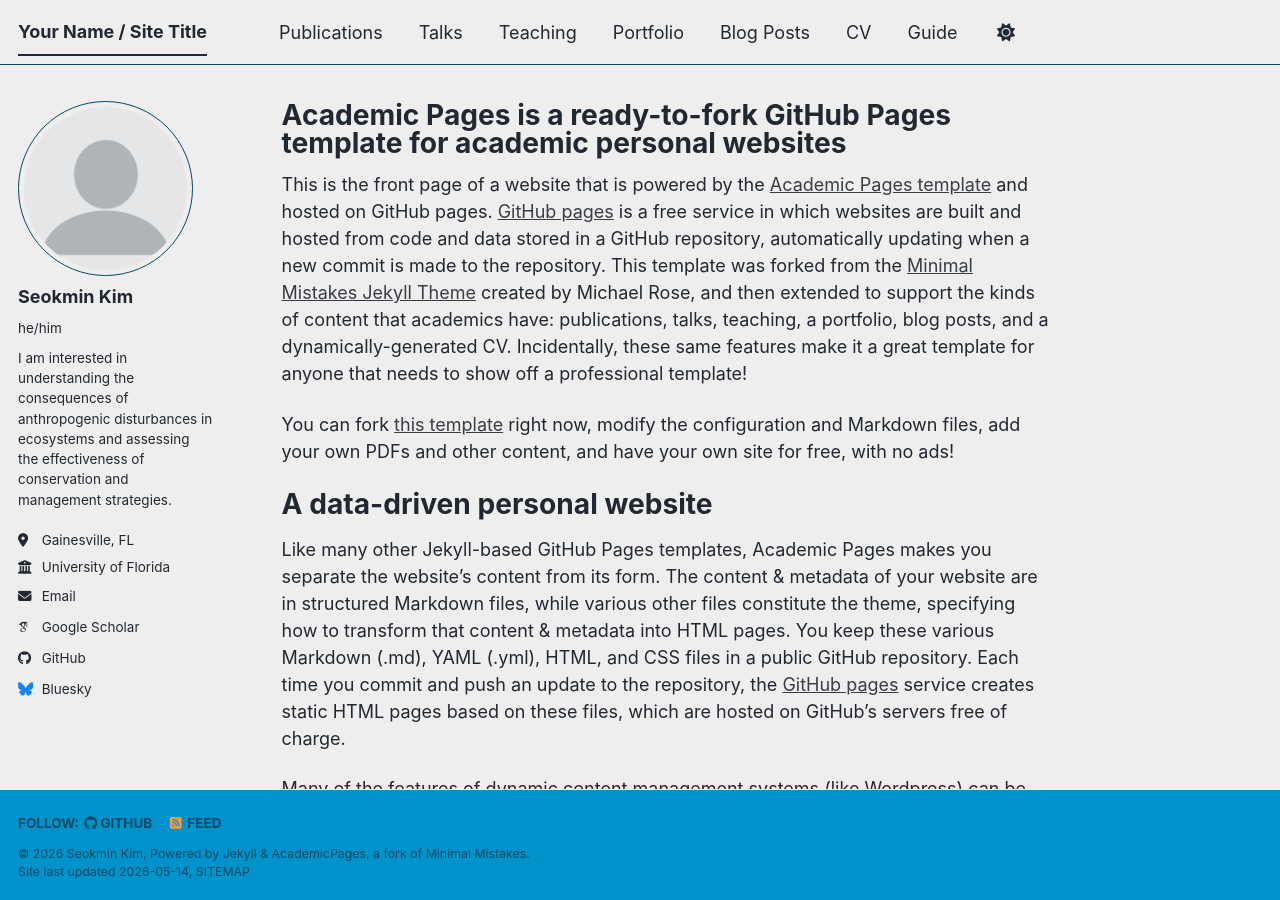
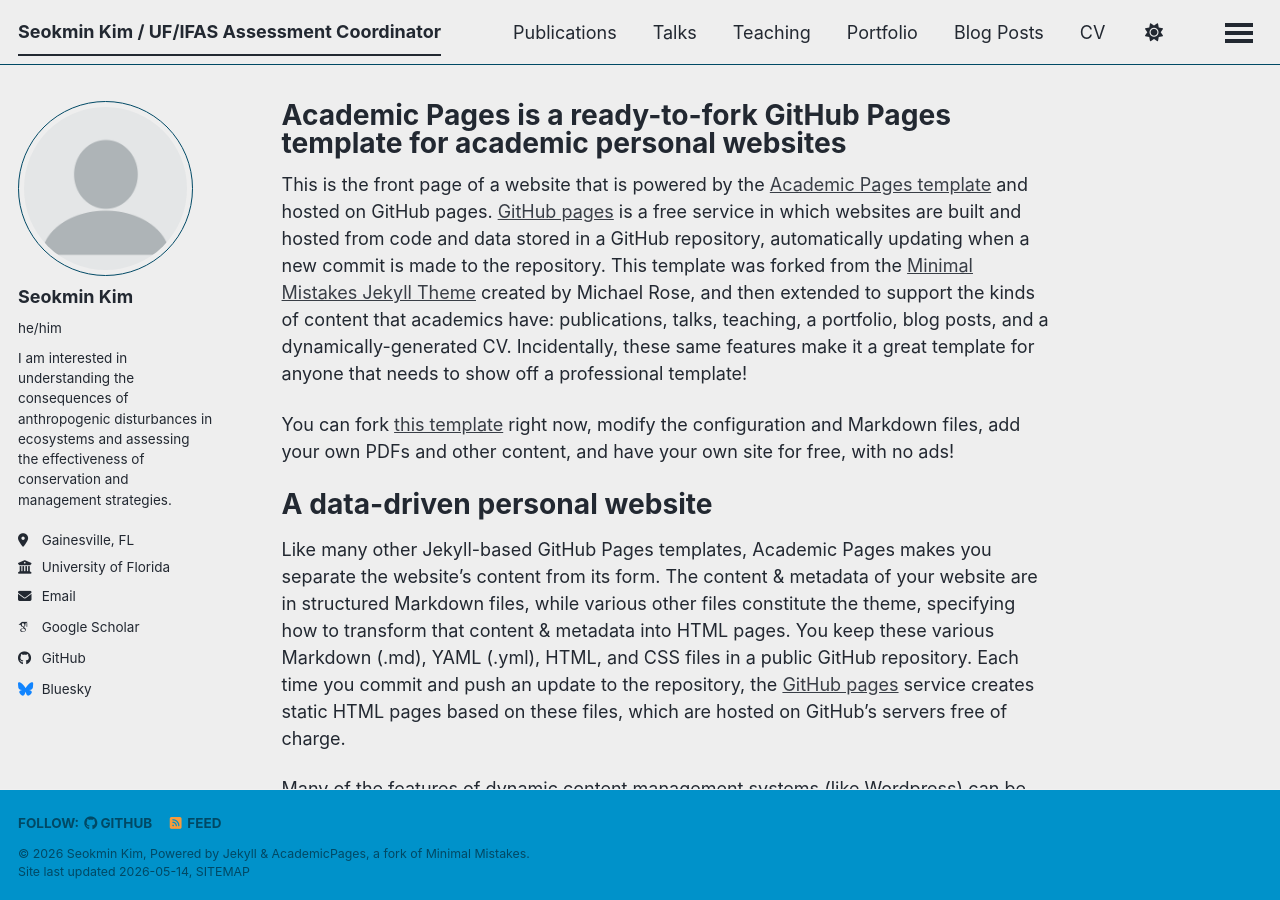
Before and after one commit to kimseokmin2401/kimseokmin.github.io, a Jekyll site: the page built from _pages/about.md, in a window 1280 px wide and 900 px high. Built offline with Jekyll 4.4.1, drawn with Linux system fonts in a browser that asks for light colours; some web fonts are replaced; a script bundle is joined from its source files by our own code; library files that are not in the unit come from our copies.

Commit message:
Change site title to 'Seokmin Kim / UF/IFAS Assessment Coordinator'
Updated site title to reflect the user's name and role.

```diff
--- a/_config.yml
+++ b/_config.yml
@@ -9,7 +9,7 @@
 # Basic Site Settings
 locale                   : "en-US"
 site_theme               : "air" # The available themes options are "default", "air", "sunrise", "mint", "dirt" and "contrast"
-title                    : "Your Name / Site Title"
+title                    : "Seokmin Kim / UF/IFAS Assessment Coordinator"
 title_separator          : "-"
 name                     : &name "Seokmin Kim"
 description              : &description "Your Name's academic portfolio"   # Update this with a general description of your site, this is the default if not overridden by a page
```
